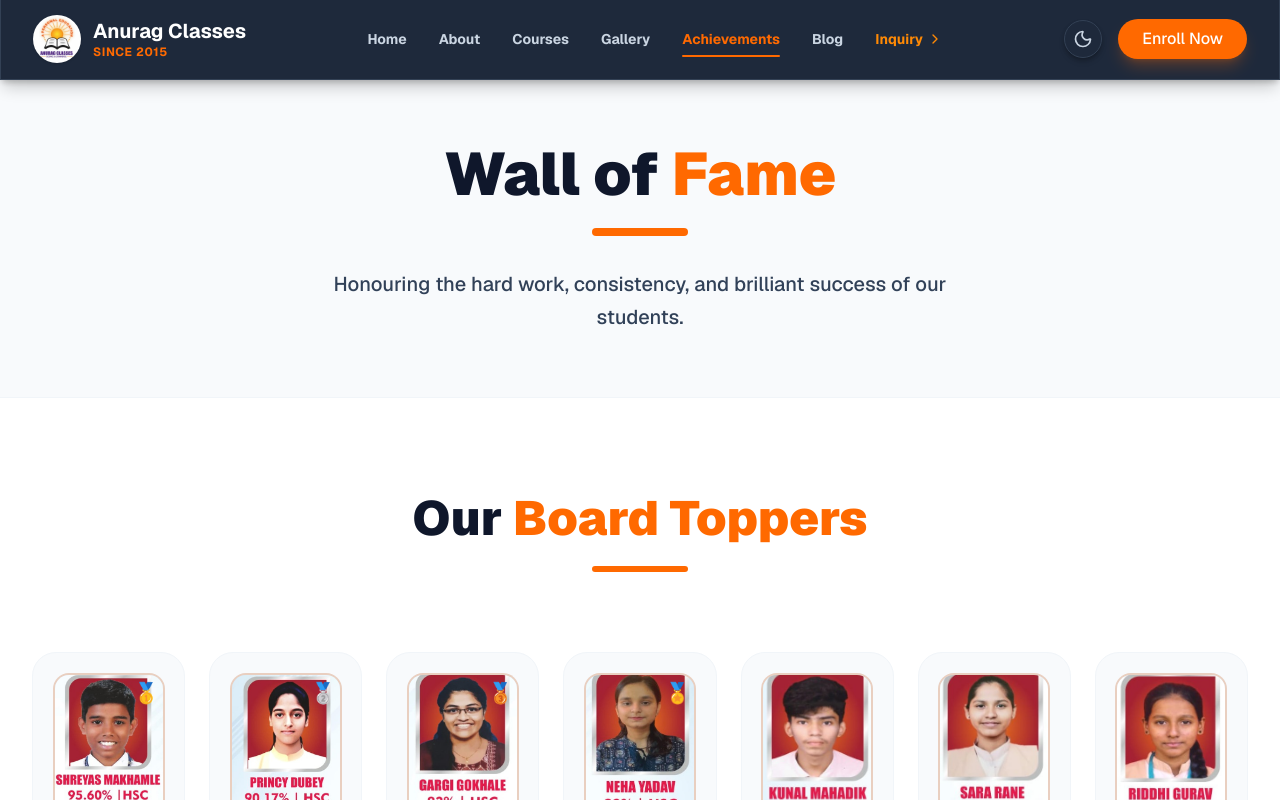
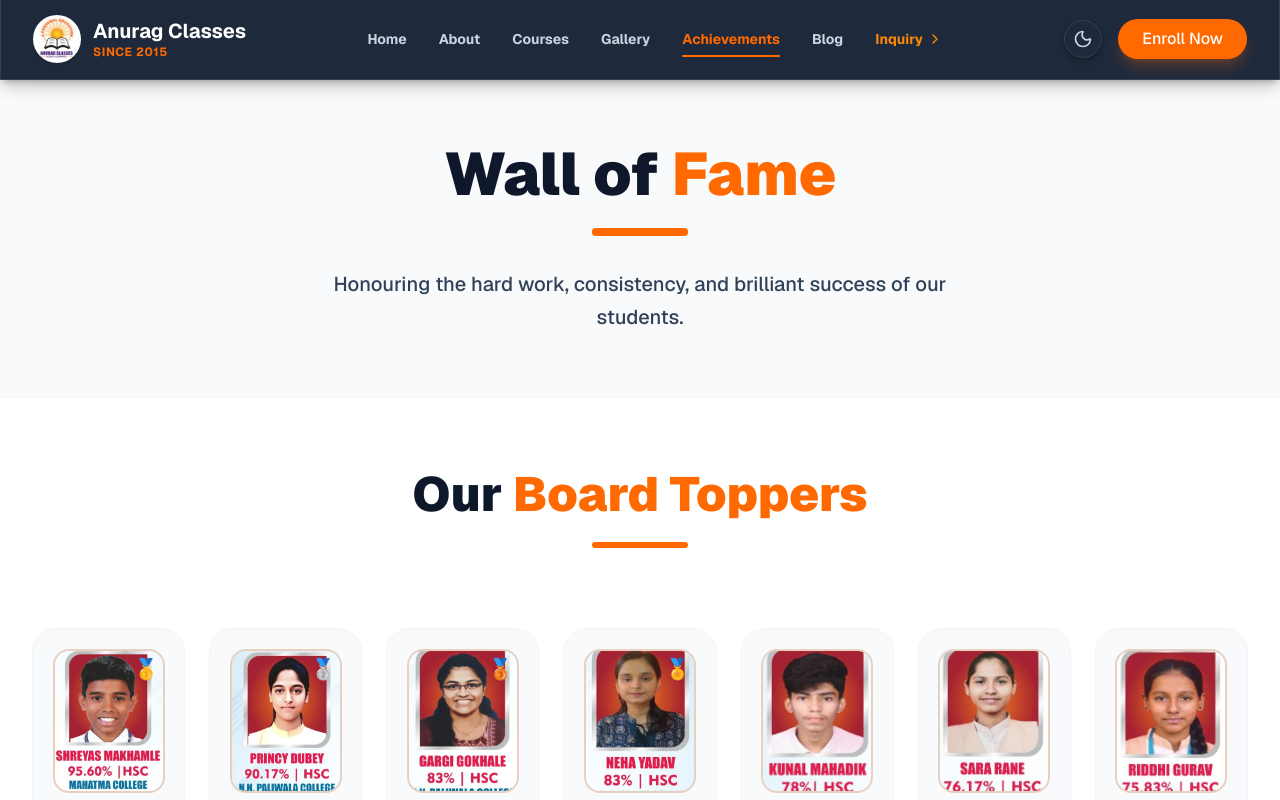
Before and after one commit to anirudhakolay/classes, a Next.js app in the folder anurag-classes-web/: page /achievements in a window 1280 px wide. Shown: the top 800 px of the page. Built offline with nearby package versions, Linux system fonts and the light colour scheme.

Commit message:
Adjust padding in Achievements page sections for improved layout consistency

```diff
--- a/anurag-classes-web/src/app/achievements/page.tsx
+++ b/anurag-classes-web/src/app/achievements/page.tsx
@@ -51,7 +51,7 @@ export default function AchievementsPage() {
       </section>
 
       {/* Board Toppers */}
-      <section className="py-24 bg-white dark:bg-slate-900">
+      <section className="pt-18 bg-white dark:bg-slate-900">
         <div className="max-w-7xl mx-auto px-4 sm:px-6 lg:px-8">
           <div className="text-center mb-20">
             <h2 className="text-3xl md:text-5xl font-black text-slate-900 dark:text-white mb-6">Our <span className="text-orange-500">Board Toppers</span></h2>
@@ -95,7 +95,7 @@ export default function AchievementsPage() {
       </section>
 
       {/* Final Stats */}
-      <section className="py-24 bg-white dark:bg-slate-900">
+      <section className="pb-24 bg-white dark:bg-slate-900">
         <div className="max-w-7xl mx-auto px-4 sm:px-6 lg:px-8">
           <div className="grid grid-cols-2 md:grid-cols-4 gap-8">
              {[
```
